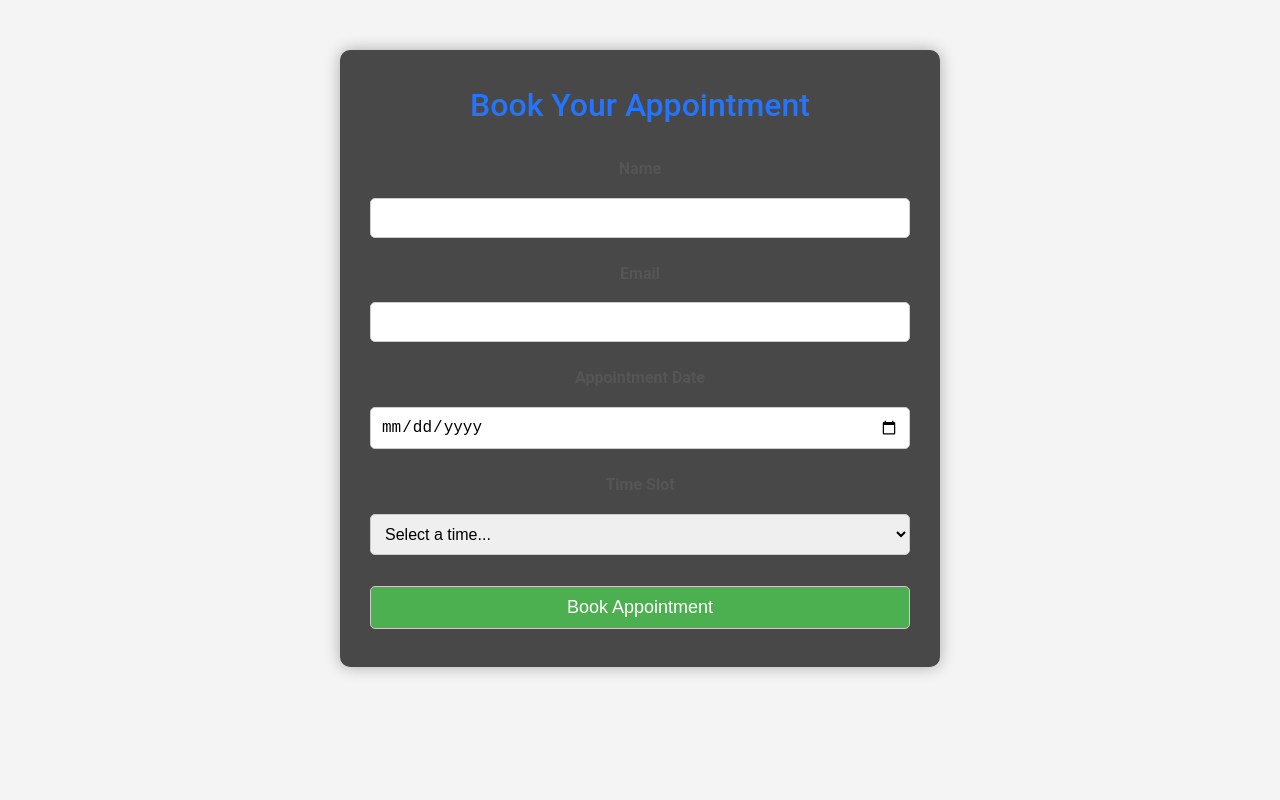
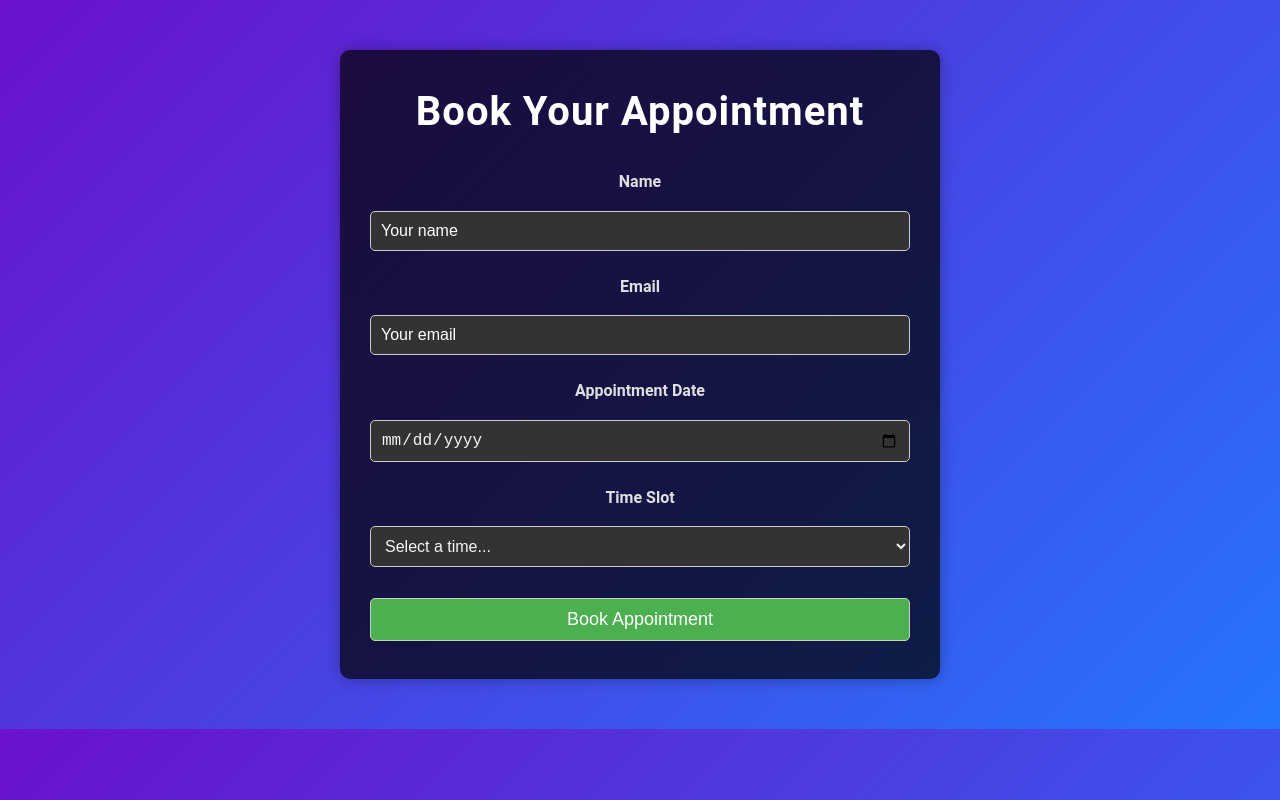
Before and after one commit to RubenPetrosyan/appBookings, a Next.js app: page / in a window 1280 px wide. Built offline with nearby package versions, Linux system fonts and the light colour scheme.

Commit message:
css update

```diff
--- a/styles/global.css
+++ b/styles/global.css
@@ -10,8 +10,8 @@
 /* Base body styles */
 body {
   font-family: 'Roboto', sans-serif;
-  background: #f4f4f4;
-  color: #333;
+  background: linear-gradient(135deg, #6a11cb, #2575fc); /* Beautiful gradient background */
+  color: #f4f4f4;
   line-height: 1.6;
 }
 
@@ -20,17 +20,20 @@ body {
   max-width: 420px;
   margin: 40px auto;
   padding: 30px;
-  background: #fff;
-  border-radius: 12px;
-  box-shadow: 0 10px 25px rgba(0, 0, 0, 0.15);
+  background: rgba(0, 0, 0, 0.6); /* Dark background with some transparency */
+  border-radius: 15px;
+  box-shadow: 0 15px 30px rgba(0, 0, 0, 0.2);
+  backdrop-filter: blur(10px); /* Adds a nice frosted effect to the background */
 }
 
 /* Heading styles */
 h1 {
   text-align: center;
   margin-bottom: 25px;
-  color: #2575fc;
-  font-weight: 500;
+  color: #ffffff;
+  font-weight: 600;
+  font-size: 2.5rem;
+  letter-spacing: 1px;
 }
 
 /* Styling form groups */
@@ -43,7 +46,7 @@ label {
   display: block;
   font-weight: 500;
   margin-bottom: 8px;
-  color: #555;
+  color: #e0e0e0;
 }
 
 /* Input and select element styling */
@@ -53,14 +56,23 @@ select {
   padding: 12px;
   font-size: 16px;
   border: 1px solid #ccc;
-  border-radius: 6px;
+  border-radius: 8px;
   outline: none;
-  transition: border-color 0.3s ease;
+  background: #333;
+  color: #f4f4f4;
+  transition: border-color 0.3s ease, background-color 0.3s ease;
 }
 
 input:focus,
 select:focus {
-  border-color: #2575fc;
+  border-color: #2575fc;  /* Blue focus effect */
+  background-color: #444; /* Slightly lighter background when focused */
+}
+
+input::placeholder,
+select::placeholder {
+  color: #f4f4f4;  /* White color for placeholders */
+  opacity: 0.6;     /* Slight transparency for better readability */
 }
 
 /* Button styling */
@@ -72,9 +84,10 @@ button {
   color: #fff;
   font-size: 18px;
   font-weight: 500;
-  border-radius: 6px;
+  border-radius: 8px;
   cursor: pointer;
-  transition: background 0.3s, transform 0.2s;
+  transition: background-color 0.3s, transform 0.2s;
+  box-shadow: 0 4px 6px rgba(0, 0, 0, 0.1); /* Add shadow for depth */
 }
 
 button:hover {
@@ -83,11 +96,32 @@ button:hover {
 }
 
 /* Modal styling */
-.modal {
+.modal, .error-modal {
   margin-top: 20px;
   padding: 20px;
-  background: #f0f0f0;
+  background: rgba(0, 0, 0, 0.7);
   border: 1px solid #ccc;
   border-radius: 6px;
+  color: #fff;
   text-align: center;
 }
+
+.modal {
+  background-color: #2f8a3b;  /* Green success message */
+}
+
+.error-modal {
+  background-color: #c62e2e;  /* Red error message */
+}
+
+/* Responsive styling */
+@media (max-width: 600px) {
+  .container {
+    width: 90%;
+    padding: 15px;
+  }
+
+  h1 {
+    font-size: 2rem;
+  }
+}
```
